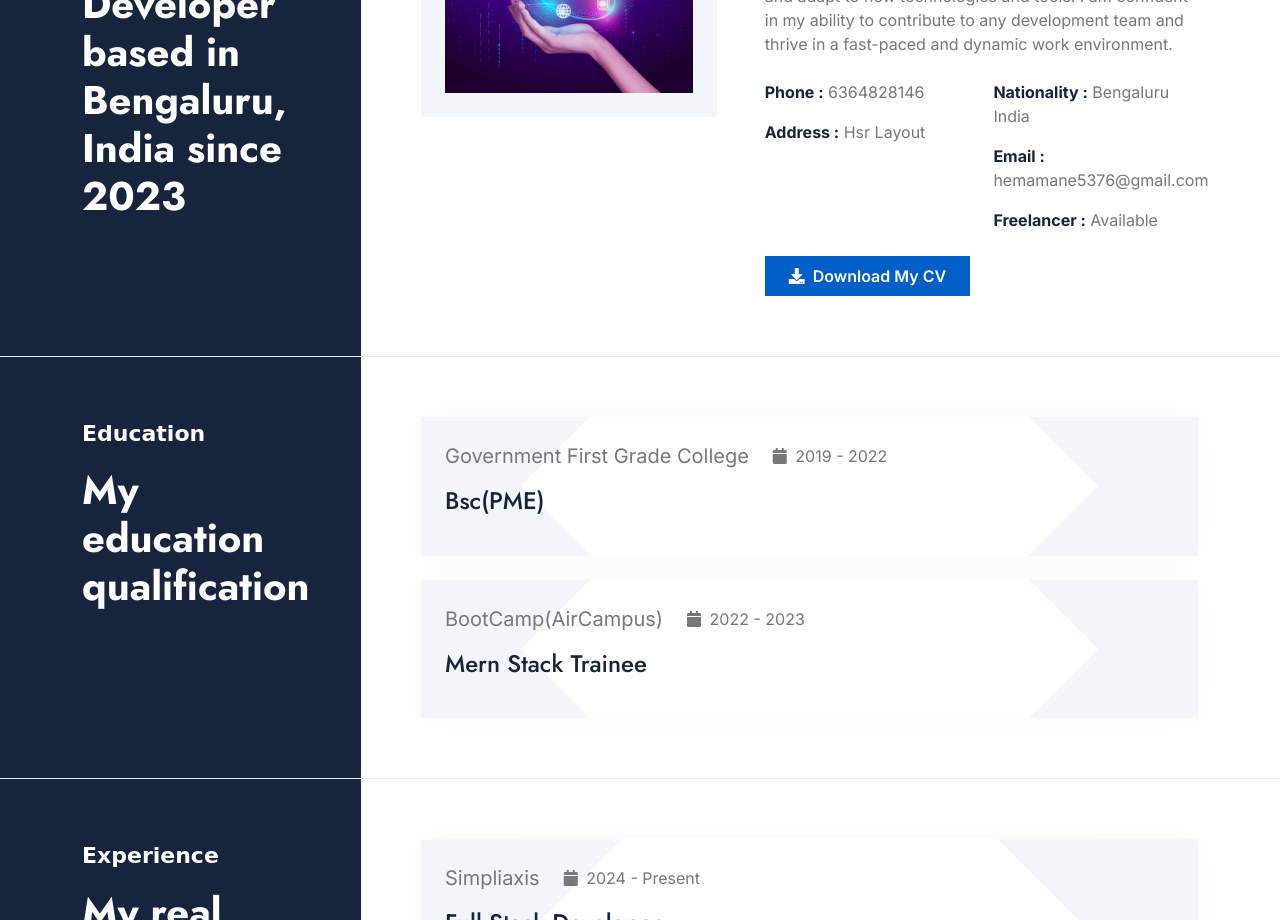
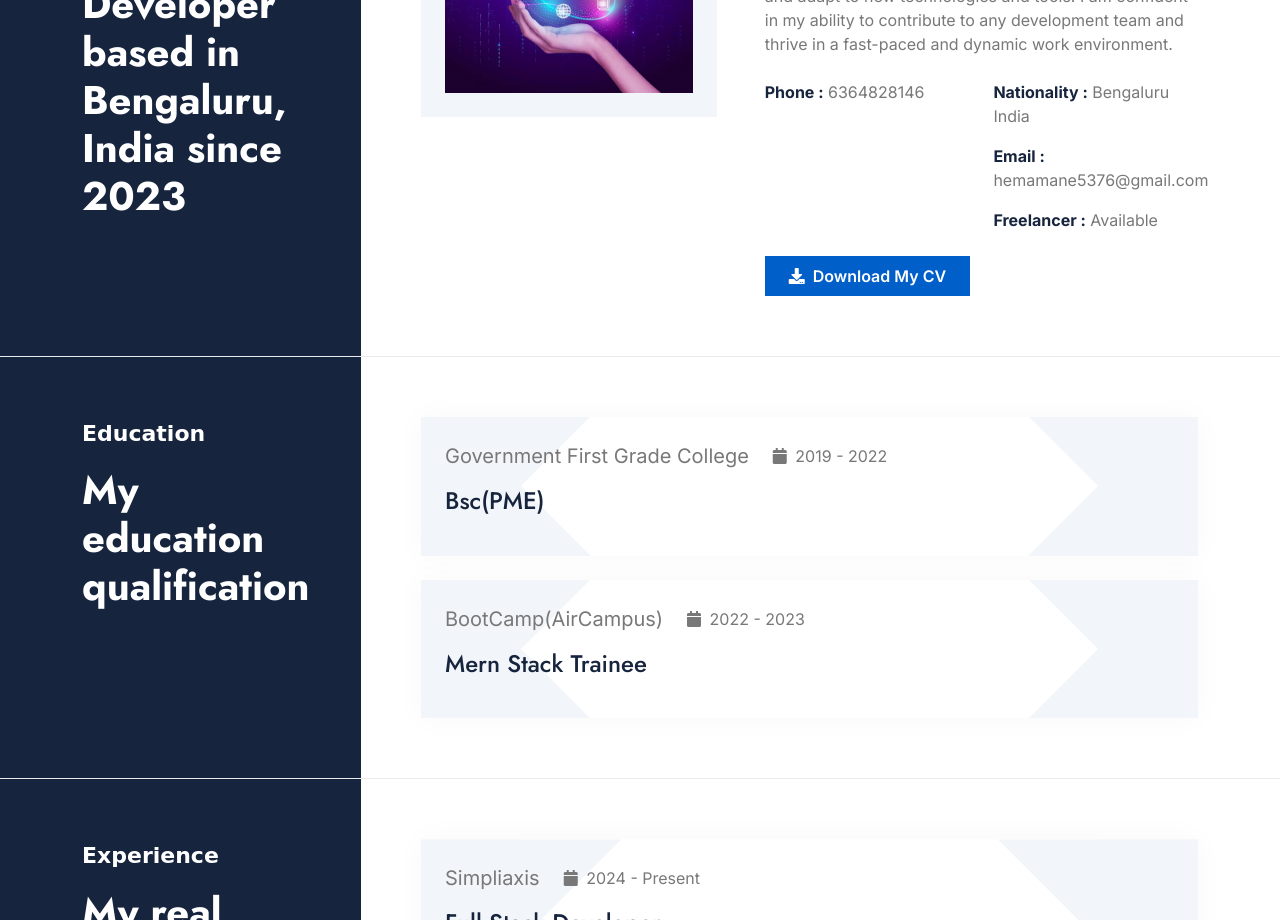
Before and after one commit to hemavmane/Portfolio, a plain HTML site: page index.html in a window 1280 px wide. Shown: the part 860-1780 px from the top of the page. Drawn offline with nearby package versions, Linux system fonts and the light colour scheme; a web font is replaced by a local one.

Commit message:
Update index.html

```diff
--- a/index.html
+++ b/index.html
@@ -174,8 +174,7 @@
                                     <div class="col-6">
                                         <p><strong class="fw-bold text-dark">Phone :</strong> 6364828146</p>
                                         <!-- <p><strong class="fw-bold text-dark">skype :</strong> mezbah.wallas</p> -->
-                                        <p class="mb-0"><strong class="fw-bold text-dark">Address :</strong> Hsr Layout
-                                        </p>
+
                                     </div>
                                     <div class="col-6">
                                         <p><strong class="fw-bold text-dark">Nationality :</strong> Bengaluru India</p>
```
